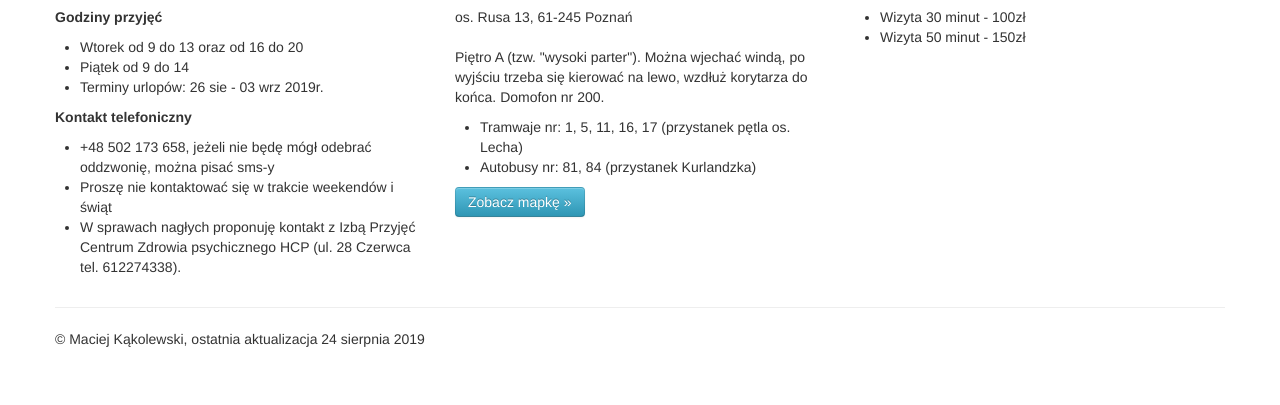
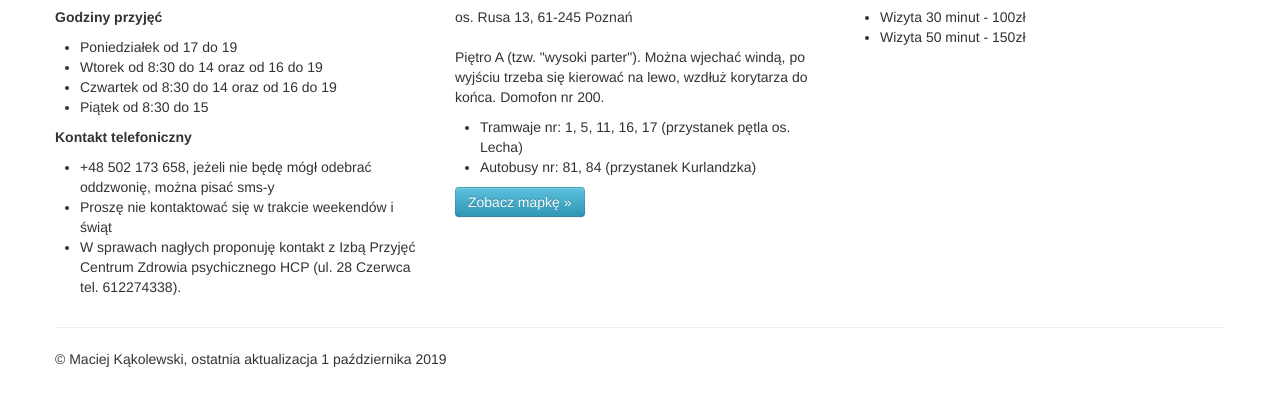
Before and after one commit to kmakowski/rodzina, a plain HTML site: page index.html in a window 1280 px wide. Shown: the part 363-768 px from the top of the page. Drawn offline with Linux system fonts and the light colour scheme.

Commit message:
Update index.html

```diff
--- a/index.html
+++ b/index.html
@@ -44,10 +44,10 @@
 					<h2>Rejestracja</h2>
 					<h5>Godziny przyjęć</h5>
 					<ul>
-						<li>Wtorek od 9 do 13 oraz od 16 do 20</li>
-						<li>Piątek od 9 do 14</li>
-                                                <li>Terminy urlopów: 26 sie - 03 wrz 2019r.</li>
-
+						<li>Poniedziałek od 17 do 19</li>
+						<li>Wtorek od 8:30 do 14 oraz od 16 do 19</li>
+						<li>Czwartek od 8:30 do 14 oraz od 16 do 19</li>
+						<li>Piątek od 8:30 do 15</li>
 					</ul>
 					<h5>Kontakt telefoniczny</h5>
 					<ul>
@@ -81,7 +81,7 @@
 
 			<footer>
 					<time datetime="2019-08-24" class="published updated">
-						&copy; Maciej Kąkolewski, ostatnia aktualizacja 24 sierpnia 2019
+						&copy; Maciej Kąkolewski, ostatnia aktualizacja 1 października 2019
 					</time>
 			</footer>
 		</div>
```
